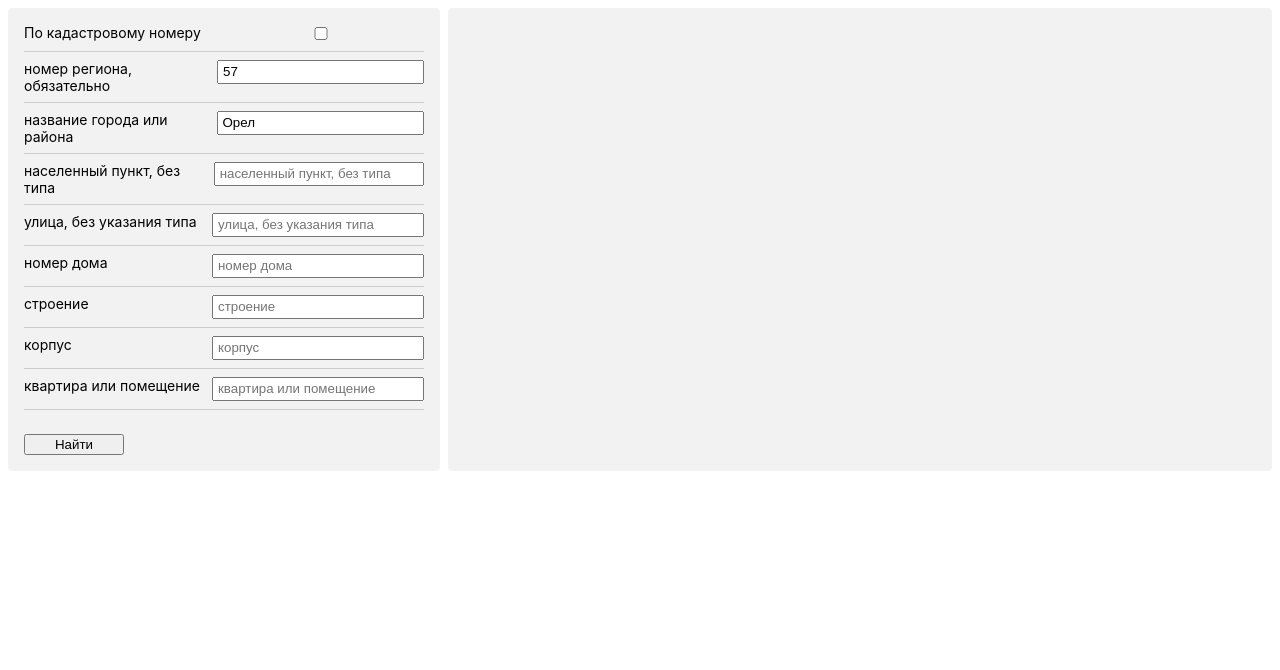
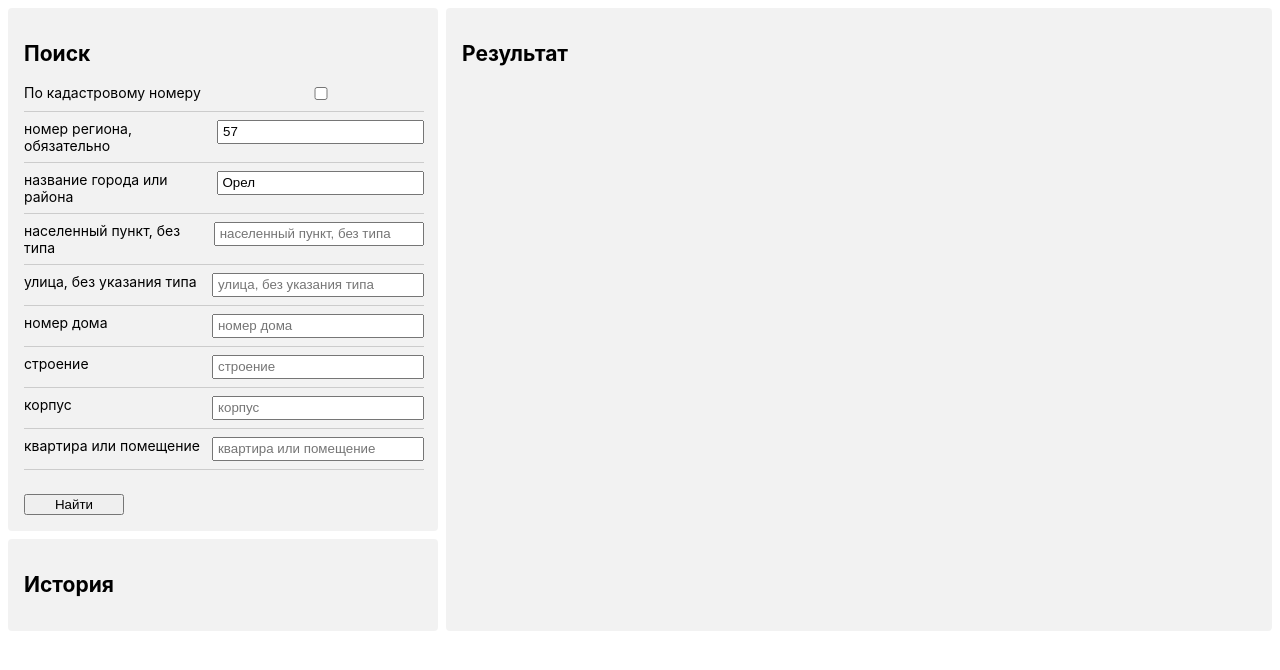
Before and after one commit to 0snilcy/cadastr, a React (Create React App) app: page / in a window 1280 px wide. Shown: the top 670 px of the page. Built offline with nearby package versions, Linux system fonts and the light colour scheme.

Commit message:
Add history component

```diff
--- a/src/App.js
+++ b/src/App.js
@@ -1,20 +1,24 @@
 import React, { useState } from "react";
 import Aside from "components/aside";
 import Content from "components/content";
+import History from "components/history";
 
 const App = () => {
   const [data, setData] = useState(null);
   const [isLoading, setIsLoading] = useState(false);
 
   return (
-    <div className="main">
-      <Aside
-        setData={setData}
-        setIsLoading={setIsLoading}
-        isLoadeng={isLoading}
-      />
+    <main className="main">
+      <aside className="left">
+        <Aside
+          setData={setData}
+          setIsLoading={setIsLoading}
+          isLoadeng={isLoading}
+        />
+        <History data={data} setData={setData} />
+      </aside>
       <Content data={data} isLoading={isLoading} />
-    </div>
+    </main>
   );
 };
 
--- a/src/components/aside/index.jsx
+++ b/src/components/aside/index.jsx
@@ -5,6 +5,19 @@ const onSubmitHandler = async (evt, setData, setIsLoading, setStatus) => {
   setIsLoading(true);
   evt.preventDefault();
   const formData = new FormData(evt.target);
+  const query = formData.get("query") || {
+    region_code: formData.get("region_code"),
+    raion: formData.get("raion"),
+    settlement: formData.get("settlement"),
+    street: formData.get("street"),
+    house: formData.get("house"),
+    building: formData.get("building"),
+    block: formData.get("block"),
+    flat: formData.get("flat"),
+  };
+
+  setStatus(null);
+  setData(null);
 
   try {
     const data = await fetch("https://apirosreestr.ru/api/cadaster/search", {
@@ -14,21 +27,14 @@ const onSubmitHandler = async (evt, setData, setIsLoading, setStatus) => {
         "Content-Type": "application/json",
       },
       body: JSON.stringify({
-        query: {
-          region_code: formData.get("region_code"),
-          raion: formData.get("raion"),
-          settlement: formData.get("settlement"),
-          street: formData.get("street"),
-          house: formData.get("house"),
-          building: formData.get("building"),
-          block: formData.get("block"),
-          flat: formData.get("flat"),
-        },
+        query,
         grouped: 0,
       }),
     });
     setStatus([data.status, data.statusText]);
     const resp = await data.json();
+    resp.query = query;
+    resp.date = Date.now();
     console.log(resp);
     setData(resp);
     setIsLoading(false);
@@ -43,7 +49,8 @@ function Aside({ setData, isLoading, setIsLoading }) {
   const [isNumberType, setNumberType] = useState(false);
 
   return (
-    <div className="Aside">
+    <section className="Aside">
+      <h2>Поиск</h2>
       <label>
         По кадастровому номеру
         <input
@@ -133,7 +140,7 @@ function Aside({ setData, isLoading, setIsLoading }) {
           {status && status.join(" ")}
         </footer>
       </form>
-    </div>
+    </section>
   );
 }
 
--- a/src/components/content/index.jsx
+++ b/src/components/content/index.jsx
@@ -28,7 +28,8 @@ const Content = ({ data, isLoading }) => {
   // };
 
   return (
-    <div className={`Content ${isLoading ? "Content--loading" : ""}`}>
+    <section className={`Content ${isLoading ? "Content--loading" : ""}`}>
+      <h2>Результат</h2>
       {error && <div>Ошибка {JSON.stringify(data.error)} </div>}
       {data && data.found && (
         <div>
@@ -73,7 +74,7 @@ const Content = ({ data, isLoading }) => {
           </div>
         </div>
       )}
-    </div>
+    </section>
   );
 };
 
--- /dev/null
+++ b/src/components/history/index.jsx
@@ -0,0 +1,60 @@
+import React from "react";
+import "./style.scss";
+
+const KEY = "history";
+
+const getQueryFromObject = (obj) =>
+  Object.values(obj)
+    .filter((el) => el)
+    .join(`, `);
+
+const loadData = () => {
+  try {
+    const data = JSON.parse(localStorage.getItem(KEY)) || [];
+    data.sort((a, b) => a.date - b.date);
+    return data;
+  } catch (err) {
+    console.log(err);
+  }
+};
+
+const saveData = (data) => {
+  const loadedData = loadData().filter((item) => {
+    if (typeof data.query === "string") {
+      return item.query !== data.query;
+    }
+
+    return getQueryFromObject(data) !== getQueryFromObject(item);
+  });
+  localStorage.setItem(KEY, JSON.stringify([...loadedData, data]));
+};
+
+const History = ({ data, setData }) => {
+  if (data) {
+    saveData(data);
+  }
+
+  const loadedData = loadData();
+
+  return (
+    <section className="History">
+      <h2>История</h2>
+      {loadedData.map((item, id) => {
+        const { objects, query } = item;
+
+        return (
+          <button
+            key={objects[0].CADNOMER + id}
+            type="button"
+            title={objects[0].ADDRESS}
+            onClick={() => setData(item)}
+          >
+            {typeof query === "string" ? query : getQueryFromObject(query)}
+          </button>
+        );
+      })}
+    </section>
+  );
+};
+
+export default History;
--- /dev/null
+++ b/src/components/history/style.scss
@@ -0,0 +1,16 @@
+.History {
+  background-color: rgba(gray, 0.1);
+  padding: 1rem;
+  border-radius: 0.25rem;
+  margin-top: 0.5rem;
+  overflow: hidden;
+  display: flex;
+  flex-direction: column;
+
+  button {
+    overflow: hidden;
+    text-overflow: ellipsis;
+    white-space: nowrap;
+    max-width: 100%;
+  }
+}
--- a/src/index.css
+++ b/src/index.css
@@ -16,3 +16,7 @@ code {
 .main {
   display: flex;
 }
+
+.left {
+  width: 430px;
+}
```
